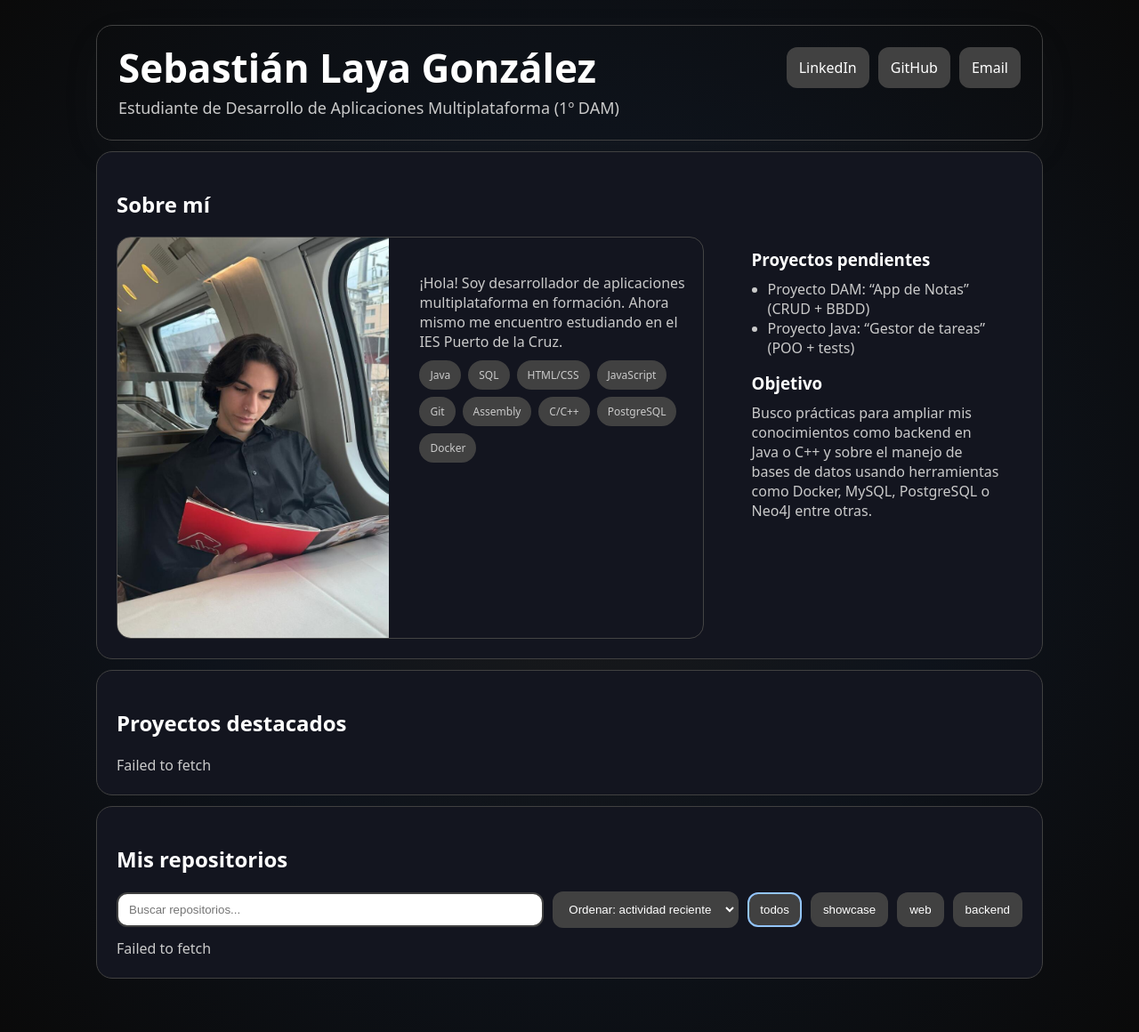
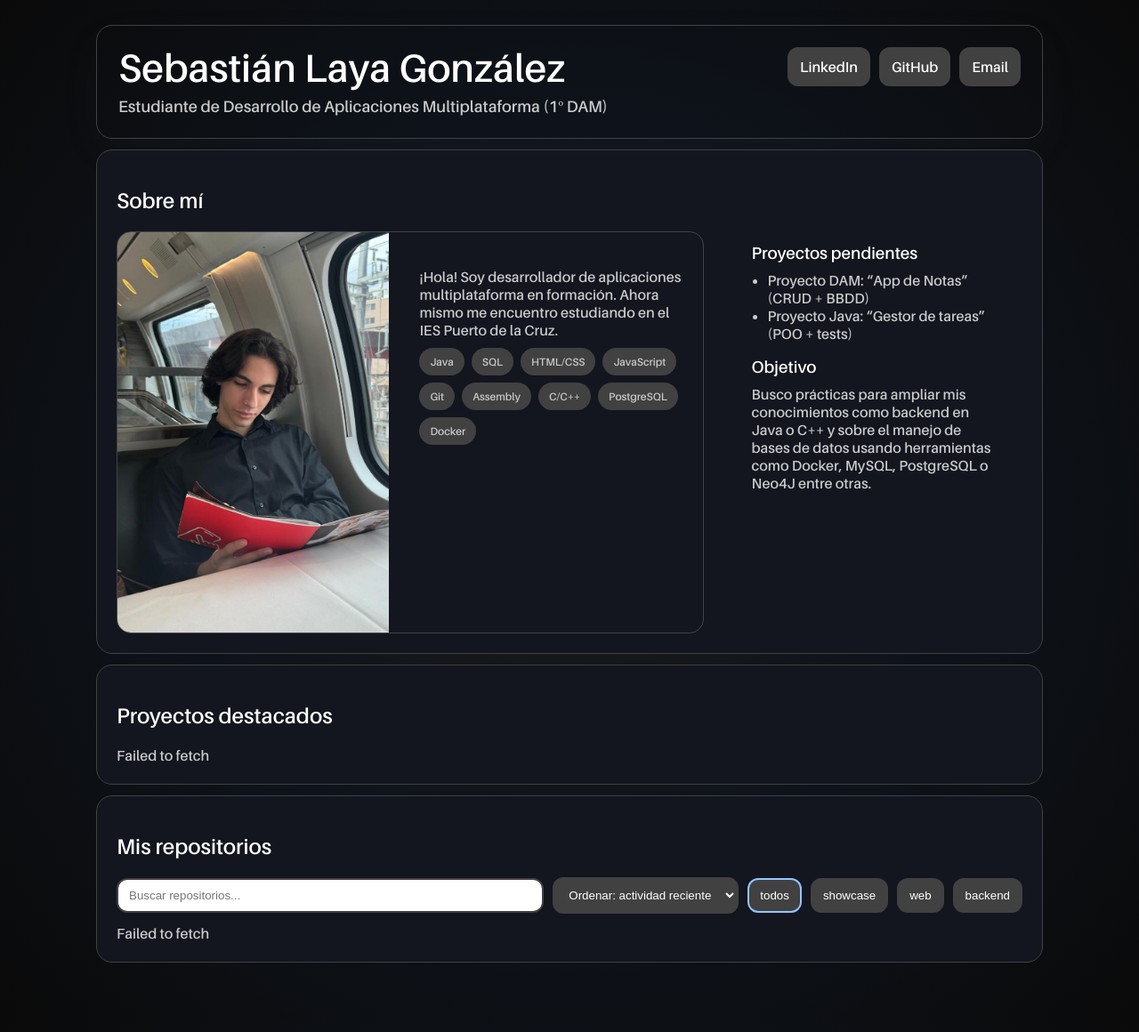
Before and after one commit to slayaglez/slayaglez.github.io, a Jekyll site: the page built from index.html, in a window 1280 px wide. Shown: the whole page at 89% size. Built offline with Jekyll 4.4.1, drawn with Linux system fonts in a browser that asks for light colours; some web fonts are replaced.

Commit message:
font update

```diff
--- a/assets/css/styles.css
+++ b/assets/css/styles.css
@@ -16,13 +16,13 @@
 }
 
 @font-face {
-  font-family: 'Aileron-Bold';
-  src: url(/assets/fonts/Aileron/Aileron.otf);
+  font-family: 'Aileron';
+  src: url(/assets/fonts/Aileron/Aileron-SemiBold.otf);
 }
 
 body {
   margin: 0;
-  font-family: Aileron-Bold,ui-sans-serif, system-ui, -apple-system, Segoe UI, Roboto, Helvetica, Arial;
+  font-family: 'Aileron';
   background: var(--bg);
   color: var(--text);
 }
```
Also changed, not shown: 17 other files.
